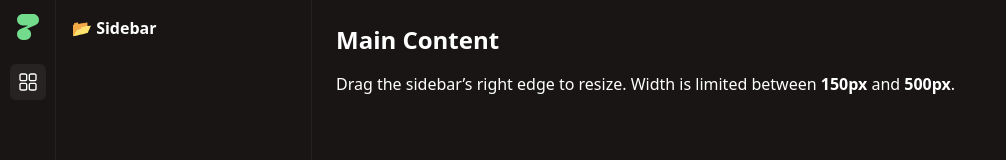
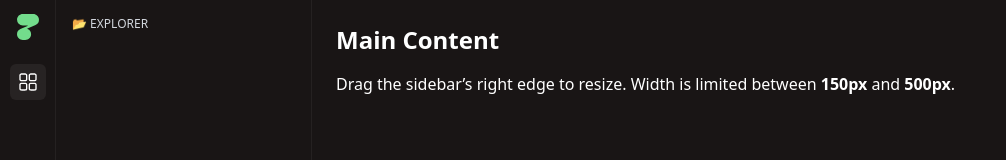
Before and after one commit to Asionsolver/react-interview, a React (Vite) app: page / in a window 1280 px wide. Shown: the top 160 px of the page, without its empty margins (0-1006 px from the left). Built offline with nearby package versions, Linux system fonts and the light colour scheme.

Commit message:
optimize file-explorer components with React.memo and useCallback

```diff
--- a/src/components/file-explorer/components/main-content.jsx
+++ b/src/components/file-explorer/components/main-content.jsx
@@ -1,4 +1,7 @@
+import { memo } from "react";
+
 const MainContent = () => {
+  console.log("MainContent render");
   return (
     <div className="bg-[#191515] text-white relative flex-1  p-6">
       <h1 className="text-2xl font-bold mb-4">Main Content</h1>
@@ -10,4 +13,4 @@ const MainContent = () => {
   );
 };
 
-export default MainContent;
+export default memo(MainContent);
--- a/src/components/file-explorer/components/mini-sidebar.jsx
+++ b/src/components/file-explorer/components/mini-sidebar.jsx
@@ -1,18 +1,33 @@
+import { memo } from "react";
+import { useState } from "react";
 import { RxDashboard } from "react-icons/rx";
-const MiniSidebar = ({ onSidebarToggle }) => {
+const MiniSidebar = memo(({ isSidebarOpen, onSidebarToggle }) => {
+  const [showTooltip, setShowTooltip] = useState(false);
+  console.log("MiniSidebar render");
+
   return (
     <div className="bg-[#191515] text-white  relative border-r border-[#252121] w-14  flex items-center flex-col ">
       <div className="pt-3.5">
-        <img src="/public/brand.svg" alt="brand-logo" className="w-6" />
+        <img src="/brand.svg" alt="brand-logo" className="w-6" />
       </div>
 
-      <div className="mt-6">
-        <div className="bg-[#272323] p-2 rounded-md" onClick={onSidebarToggle}>
+      <div className="mt-6 relative">
+        <div
+          className="bg-[#272323] p-2 rounded-md cursor-pointer"
+          onClick={onSidebarToggle}
+          onMouseEnter={() => setShowTooltip(true)}
+          onMouseLeave={() => setShowTooltip(false)}
+        >
           <RxDashboard size={20} />
         </div>
+        {showTooltip && (
+          <div className="absolute left-full ml-2 top-1/2 -translate-y-1/2 whitespace-nowrap bg-[#272323] text-white text-xs rounded py-1 px-2 z-10">
+            {isSidebarOpen ? "Collapse" : "Expand"} Sidebar
+          </div>
+        )}
       </div>
     </div>
   );
-};
+});
 
 export default MiniSidebar;
--- a/src/components/file-explorer/components/sidebar.jsx
+++ b/src/components/file-explorer/components/sidebar.jsx
@@ -10,11 +10,11 @@ const Sidebar = memo(({ width, handleResize, isResizing, tooltipWidth }) => {
         width: `${width}%`,
       }}
     >
-      <div className="p-4 font-semibold">📂 Sidebar</div>
+      <div className="p-4 text-xs text-gray-300 uppercase">📂 Explorer</div>
 
       <div
         onMouseDown={handleResize}
-        className="absolute top-0 right-0 w-1 h-full cursor-col-resize  hover:bg-blue-500 active:bg-blue-500 overflow-hidden"
+        className="absolute top-0 right-0 w-1 h-full cursor-col-resize  hover:bg-blue-500 active:bg-blue-500 "
       >
         {isResizing && <Tooltip width={tooltipWidth} />}
       </div>
--- a/src/components/file-explorer/file-explorer.jsx
+++ b/src/components/file-explorer/file-explorer.jsx
@@ -4,6 +4,7 @@ import { useState, useEffect } from "react";
 
 import MiniSidebar from "./components/mini-sidebar";
 import { useResizableSidebar } from "./hooks/useResizableSidebar";
+import { useCallback } from "react";
 
 const FileExplorer = () => {
   const {
@@ -36,13 +37,16 @@ const FileExplorer = () => {
     localStorage.setItem("sidebar-open", JSON.stringify(isSidebarOpen));
   }, [isSidebarOpen]);
 
-  const handleSidebarToggle = () => {
+  const handleSidebarToggle = useCallback(() => {
     setIsSidebarOpen((prev) => !prev);
-  };
+  }, []);
 
   return (
     <div className="flex h-screen w-full">
-      <MiniSidebar onSidebarToggle={handleSidebarToggle} />
+      <MiniSidebar
+        onSidebarToggle={handleSidebarToggle}
+        isSidebarOpen={isSidebarOpen}
+      />
 
       {isSidebarOpen && (
         <Sidebar
--- /dev/null
+++ b/src/components/file-explorer/hooks/useInitialWidth.js
@@ -0,0 +1,12 @@
+import { useRef } from "react";
+
+export const useInitialWidth = (initialWidth) => {
+  const calculatedWidth = useRef(() => {
+    if (typeof initialWidth === "function") {
+      return initialWidth();
+    }
+    return initialWidth;
+  }).current();
+
+  return calculatedWidth;
+};
--- a/src/components/file-explorer/hooks/useResizableSidebar.js
+++ b/src/components/file-explorer/hooks/useResizableSidebar.js
@@ -1,11 +1,18 @@
 import { useState, useRef, useCallback } from "react";
+import { useInitialWidth } from "./useInitialWidth";
 
 // Custom hook for resizing sidebar
 export const useResizableSidebar = (initialWidth) => {
-  const [width, setWidth] = useState(initialWidth);
+  const initialCalculatedWidth = useInitialWidth(initialWidth);
+
+  const [width, setWidth] = useState(initialCalculatedWidth);
+
   const [isResizing, setIsResizing] = useState(false);
-  const [tooltipWidth, setTooltipWidth] = useState(initialWidth);
+
+  const [tooltipWidth, setTooltipWidth] = useState(initialCalculatedWidth);
+
   const animationFrameId = useRef(null);
+
   const startResizing = useCallback(
     (e) => {
       const startX = e.clientX;
```
